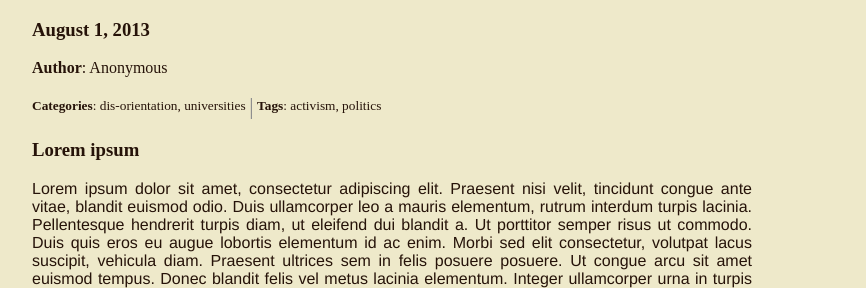
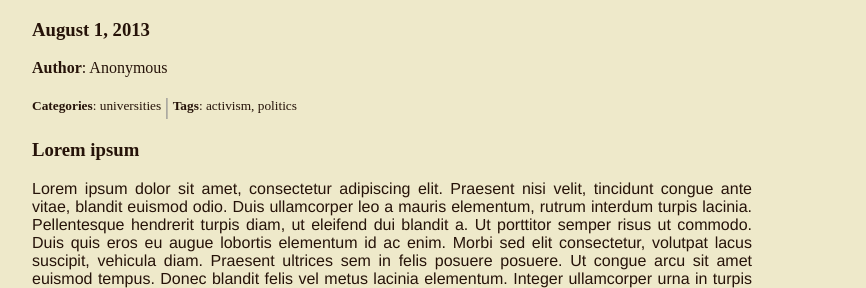
Before and after one commit to dis-orientation/xyz, a Jekyll site: the page built from _posts/2013-08-01-sample-blog-post-2.md, in a window 1280 px wide. Shown: the part 193-481 px from the top of the page, without its empty margins (248-1114 px from the left). Built offline with Jekyll 4.4.1, drawn with Linux system fonts in a browser that asks for light colours; Markdown is read by kramdown in place of the engine named in the settings.

Commit message:
updated categories of sample blog posts

```diff
--- a/_posts/2013-08-01-sample-blog-post-2.md
+++ b/_posts/2013-08-01-sample-blog-post-2.md
@@ -3,7 +3,6 @@ layout: post-default
 title: Sample Blog Post 2
 author: Anonymous
 categories:
-- dis-orientation
 - universities
 tags:
 - activism
```
Also changed, not shown: _posts/2013-01-01-sample-blog-post-1.md (+0 -1 lines).
